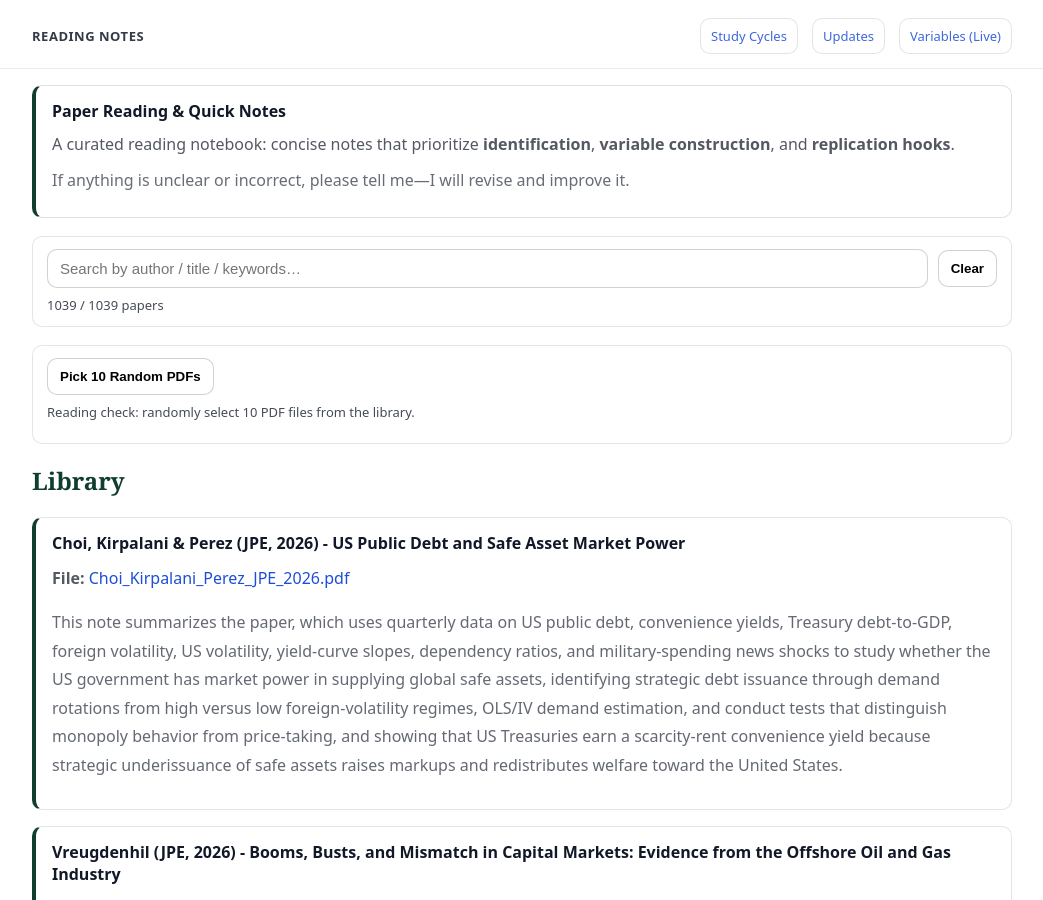
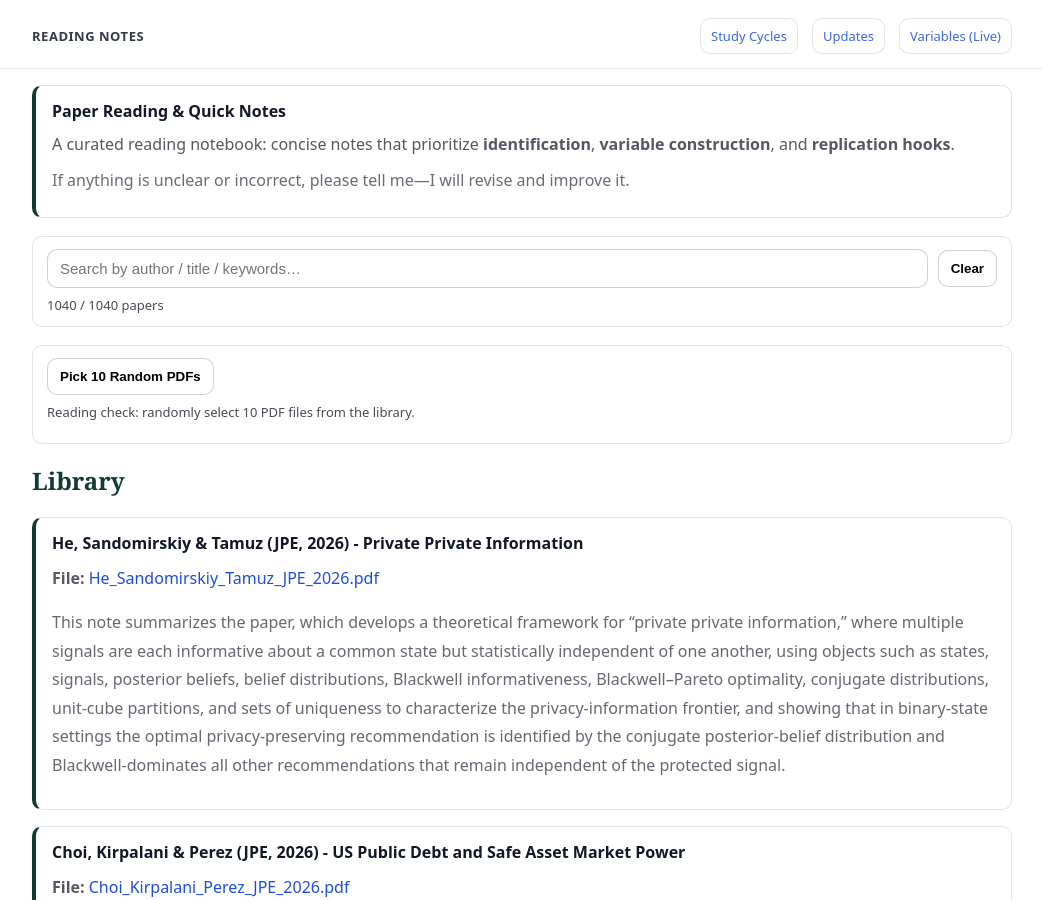
Before and after one commit to yaxinzn/study-archive, a Jekyll site: the page built from reading/index.md, in a window 1280 px wide and 900 px high. Shown: the whole window, without its empty margins (118-1161 px from the left). Built offline with Jekyll 4.4.1, drawn with Linux system fonts in a browser that asks for light colours.

Commit message:
Reading: add/update He_Sandomirskiy_Tamuz_JPE_2026.pdf

```diff
--- a/_data/reading.yml
+++ b/_data/reading.yml
@@ -1,3 +1,7 @@
+- title: "He, Sandomirskiy & Tamuz (JPE, 2026) - Private Private Information"
+  file: "He_Sandomirskiy_Tamuz_JPE_2026.pdf"
+  desc: "This note summarizes the paper, which develops a theoretical framework for “private private information,” where multiple signals are each informative about a common state but statistically independent of one another, using objects such as states, signals, posterior beliefs, belief distributions, Blackwell informativeness, Blackwell–Pareto optimality, conjugate distributions, unit-cube partitions, and sets of uniqueness to characterize the privacy-information frontier, and showing that in binary-state settings the optimal privacy-preserving recommendation is identified by the conjugate posterior-belief distribution and Blackwell-dominates all other recommendations that remain independent of the protected signal."
+
 - title: "Choi, Kirpalani & Perez (JPE, 2026) - US Public Debt and Safe Asset Market Power"
   file: "Choi_Kirpalani_Perez_JPE_2026.pdf"
   desc: "This note summarizes the paper, which uses quarterly data on US public debt, convenience yields, Treasury debt-to-GDP, foreign volatility, US volatility, yield-curve slopes, dependency ratios, and military-spending news shocks to study whether the US government has market power in supplying global safe assets, identifying strategic debt issuance through demand rotations from high versus low foreign-volatility regimes, OLS/IV demand estimation, and conduct tests that distinguish monopoly behavior from price-taking, and showing that US Treasuries earn a scarcity-rent convenience yield because strategic underissuance of safe assets raises markups and redistributes welfare toward the United States."
```
Also changed, not shown: 1 other file.
